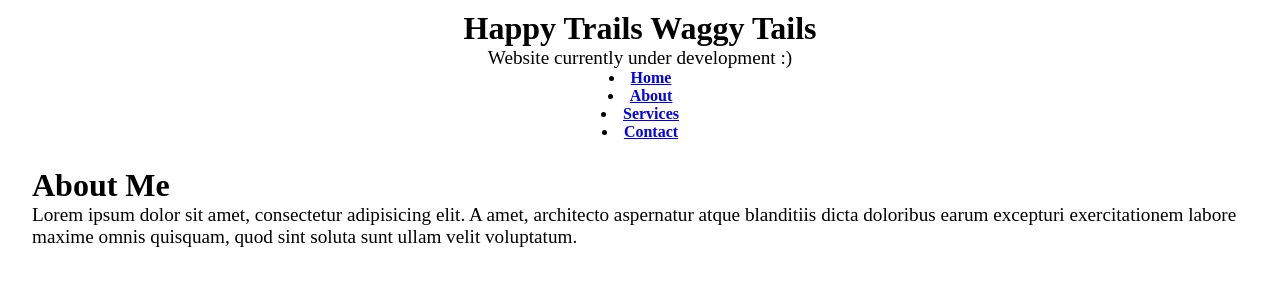
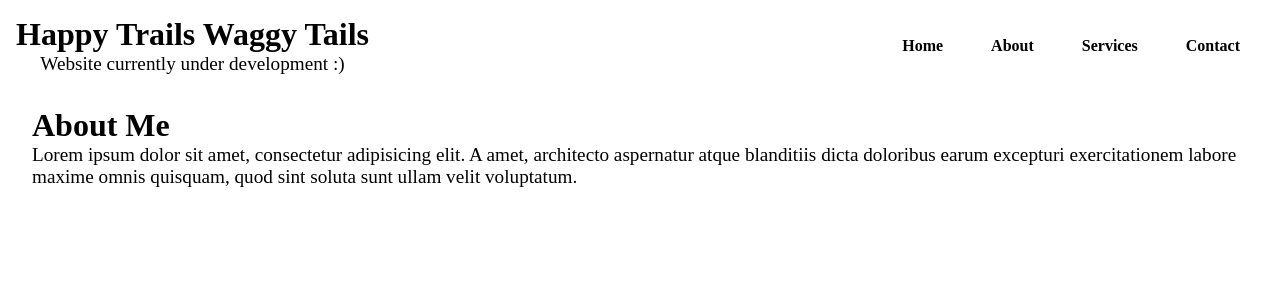
Before and after one commit to ChaosCantrip/HappyTrailsWaggyTails, a Next.js app: page /about in a window 1280 px wide. Shown: the top 300 px of the page. Built offline with nearby package versions, Linux system fonts and the light colour scheme.

Commit message:
Header styling

```diff
--- a/styles/global/global.css
+++ b/styles/global/global.css
@@ -2,6 +2,18 @@
     margin: 0;
     padding: 0;
     box-sizing: border-box;
+    overflow: hidden;
+}
+
+html {
+    width: 100%;
+    height: 100%;
+}
+
+body {
+    width: 100%;
+    height: 100%;
+    overflow: hidden;
 }
 
 main {
--- a/styles/modules/header.module.css
+++ b/styles/modules/header.module.css
@@ -1,5 +1,34 @@
-.header{
-    padding: 10px;
+.header {
+    padding: 1rem 1rem 2rem;
     text-align: center;
-    margin-bottom: 1rem;
+    display: flex;
+    max-width: 85rem;
+    margin: 0 auto;
 }
+
+.nav {
+    margin-left: auto;
+    margin-block: auto;
+}
+
+.nav ul {
+    display: flex;
+    justify-content: space-between;
+    align-items: center;
+    padding: 0;
+    margin: 0;
+    list-style: none;
+}
+
+.nav ul li a {
+    padding-block: 1rem;
+    padding-inline: 1.5rem;
+    line-height: 1.2rem;
+    text-decoration: none;
+    border-radius: 1rem;
+    color: black;
+}
+
+.nav ul li a:hover {
+    background: #f0f0f0;
+}
```
